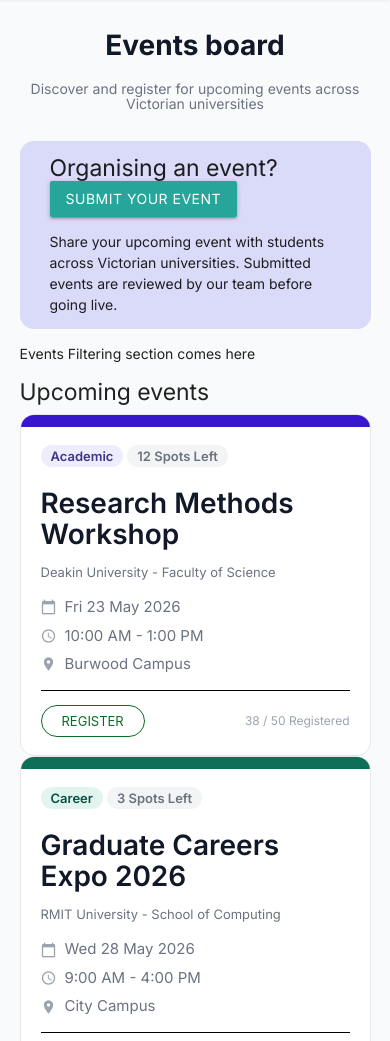
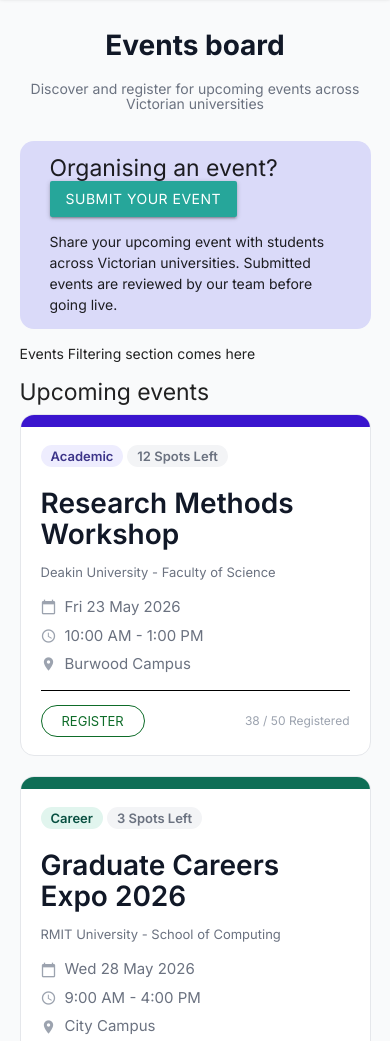
Before and after one commit to sahan-deakin/uni-connect, a website: page public/event.html in a window 390 px wide. Shown: the part 59-1100 px from the top of the page. Drawn offline with nearby package versions, Linux system fonts and the light colour scheme.

Commit message:
Add responsive grid layout for events cards

```diff
--- a/public/css/styles.css
+++ b/public/css/styles.css
@@ -170,6 +170,13 @@ body {
   background: #3C3489;
 }
 
+.events-grid {
+  display: grid;
+  grid-template-columns: repeat(auto-fill, minmax(300px, 1fr));
+  gap: 20px;
+  padding-bottom: 60px;
+}
+
 .event-card {
   background: white;
   border-radius: 14px;
```
Also changed, not shown: 1 other file.
